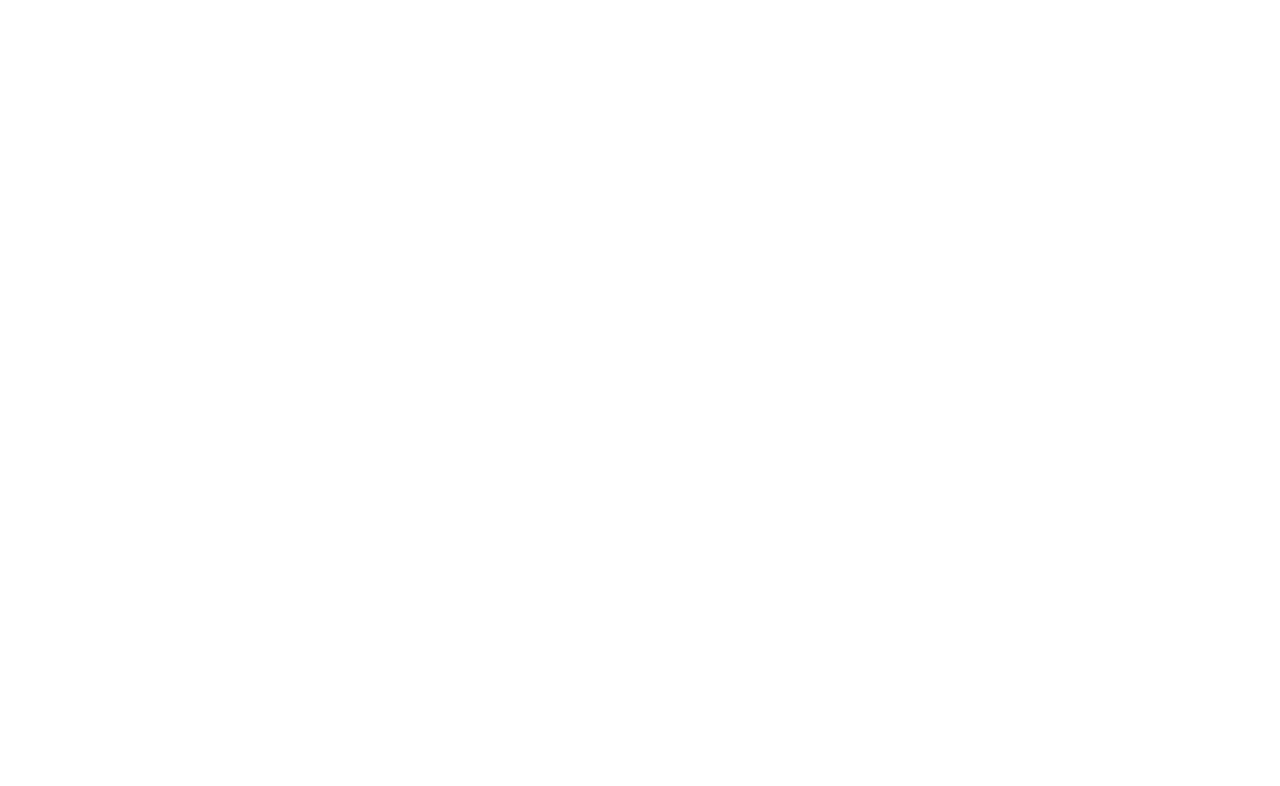
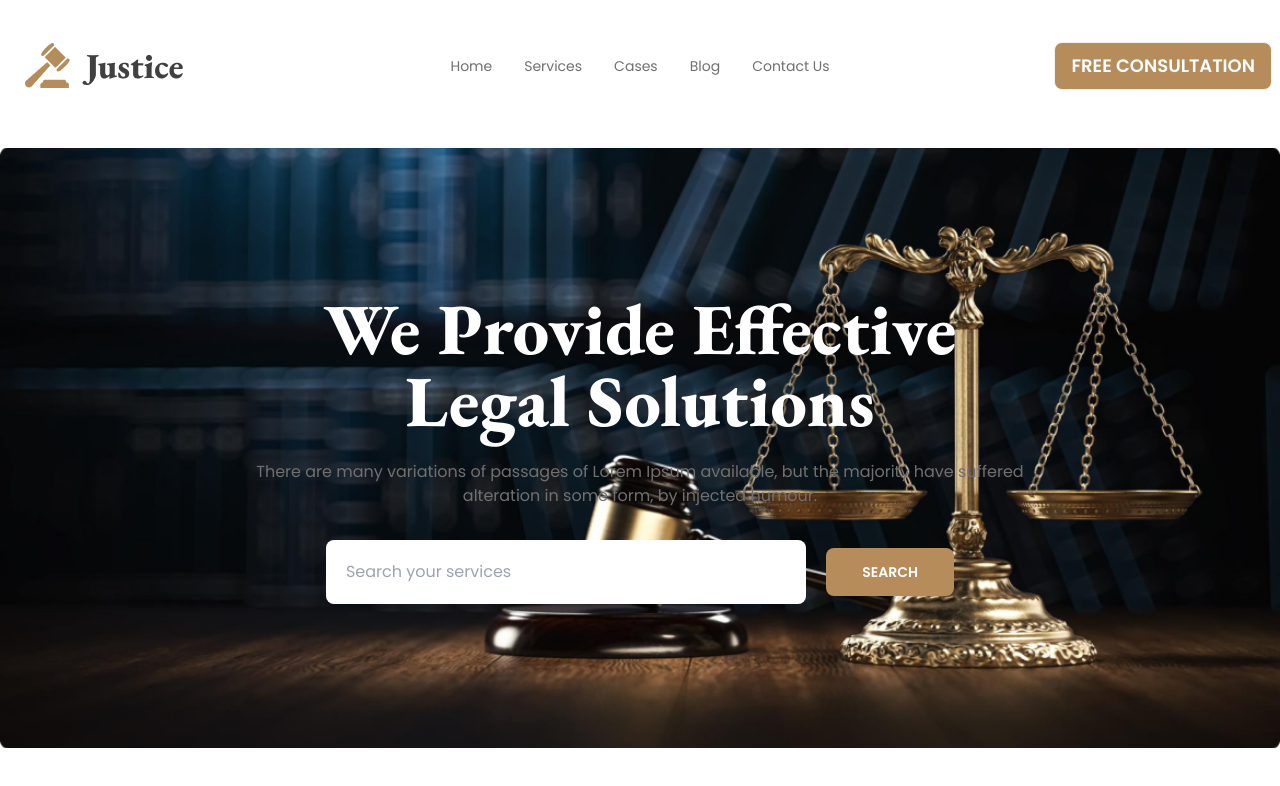
Before and after one commit to tanjilahamed99/legal-solution, a plain HTML site: page index.html in a window 1280 px wide. Drawn offline with nearby package versions, Linux system fonts and the light colour scheme.

Commit message:
header added

```diff
--- a/index.html
+++ b/index.html
@@ -19,6 +19,7 @@
     <link href="https://fonts.googleapis.com/css2?family=EB+Garamond:wght@800&display=swap" rel="stylesheet">
     <!-- font awesome cdn -->
     <script src="https://kit.fontawesome.com/4c0141a6a6.js" crossorigin="anonymous"></script>
+    <!-- custom fonts -->
     <style>
         .font-poppins {
             font-family: 'Poppins', sans-serif;
@@ -28,10 +29,81 @@
             font-family: 'EB Garamond', serif;
         }
     </style>
+    <!-- custom colors -->
+    <script>
+        tailwind.config = {
+            theme: {
+                extend: {
+                    colors: {
+                        desc: '#707070',
+                    }
+                }
+            }
+        }
+    </script>
 </head>
 
 <body>
-
+    <header class="container mx-auto">
+        <!-- navbar -->
+        <div class="navbar bg-base-100 mt-8 mb-12">
+            <div class="navbar-start">
+                <div class="dropdown">
+                    <label tabindex="0" class="btn btn-ghost lg:hidden">
+                        <svg xmlns="http://www.w3.org/2000/svg" class="h-5 w-5" fill="none" viewBox="0 0 24 24"
+                            stroke="currentColor">
+                            <path stroke-linecap="round" stroke-linejoin="round" stroke-width="2"
+                                d="M4 6h16M4 12h8m-8 6h16" />
+                        </svg>
+                    </label>
+                    <ul tabindex="0"
+                        class="menu menu-sm dropdown-content mt-3 z-[1] p-2 shadow bg-base-100 rounded-box w-52">
+                        <li><a>Home</a></li>
+                        <li>
+                            <a>Services</a>
+                        </li>
+                        <li><a>Cases</a></li>
+                        <li><a>Blog</a></li>
+                        <li><a>Contact Us</a></li>
+                    </ul>
+                </div>
+                <a class="btn btn-ghost normal-case text-xl">
+                    <img src="images/logo2.png" alt="">
+                </a>
+            </div>
+            <div class="navbar-center hidden lg:flex">
+                <ul class="menu menu-horizontal px-1 font-poppins font-normal text-desc">
+                    <li><a>Home</a></li>
+                    <li tabindex="0">
+                        <summary>Services</summary>
+                    </li>
+                    <li><a>Cases</a></li>
+                    <li><a>Blog</a></li>
+                    <li><a>Contact Us</a></li>
+                </ul>
+            </div>
+            <div class="navbar-end">
+                <a class="btn text-white bg-[#B68C5A] font-semibold font-poppins text-lg">Free Consultation</a>
+            </div>
+        </div>
+        <!-- banner -->
+        <div class="container  bg-cover  py-32 px-52 bg-center flex items-center justify-center" style="background-image: url(images/banner.png);">
+            <div class="hero-content  text-neutral-content ">
+                <div class="text-center">
+                    <h1 class="text-7xl font-extrabold text-white mb-6 font-EB-Garamond">We Provide Effective
+                        <br>
+                        Legal Solutions
+                    </h1>
+                    <p class="mb-8  text-desc font-poppins font-normal">There are many variations of passages of Lorem Ipsum available, but the majority
+                        have suffered alteration in some form, by injected humour.</p>
+                    <div class="items-center space-x-4 font-poppins ">
+                        <input class="py-5 rounded-lg border-0 px-5 w-[30rem]" type="text" placeholder="Search your services">
+                        <button class="btn border-0  px-9 bg-[#B68C5A] text-white">Search</button>
+                    </div>
+                </div>
+            </div>
+        </div>
+    </header>
 </body>
 
 </html>
```
Also changed, not shown: tailwind.config.js (added, +8 -0 lines).
